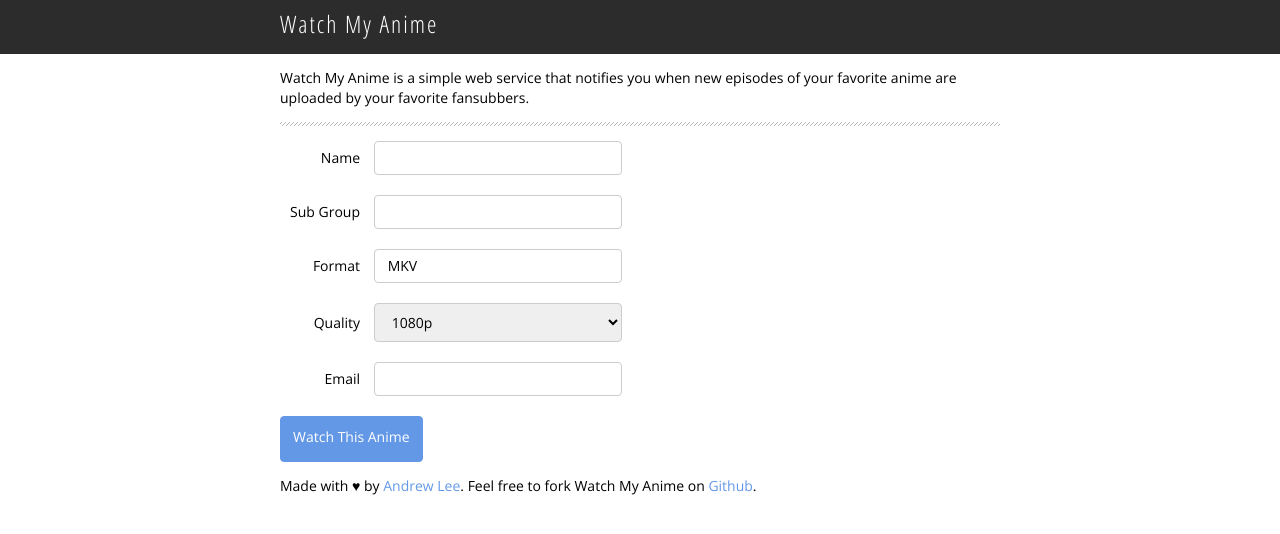
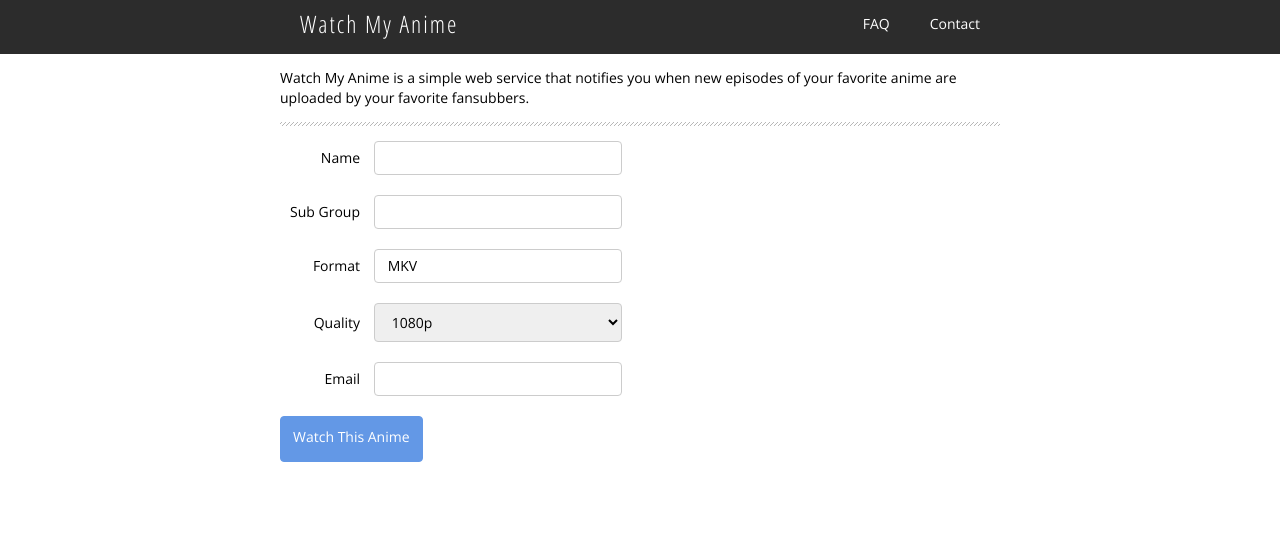
Before and after one commit to WildAndrewLee/Watch-My-Anime, a Flask app: page / in a window 1280 px wide. Shown: the top 534 px of the page. Run offline with Flask 2, Linux system fonts and the light colour scheme; parts of the project's set-up code (start-up, migrations or seed data) failed here and were passed over; some libraries are stand-ins or nearby versions.

Commit message:
Added more pages fixed some stuff.

```diff
--- a/app.py
+++ b/app.py
@@ -38,6 +38,20 @@ def unsubscribe(h):
 	return redirect('/')
 
 '''
+Render FAQ
+'''
+@app.route('/faq', methods = ['GET'])
+def faq():
+	return render_template('faq.html', title = 'Frequently Asked Questions')
+
+'''
+Render Contact
+'''
+@app.route('/contact', methods = ['GET'])
+def contact():
+	return render_template('contact.html', title = 'Contact')
+
+'''
 Render Index Page
 '''
 @app.route('/', methods = ['GET', 'POST'])
--- a/static/style.css
+++ b/static/style.css
@@ -26,10 +26,15 @@ a:hover {
 	background: #2C2C2C;
 }
 
-#top header {
-	padding: 14px 0px 20px;
+#top div {
 	max-width: 720px;
 	margin: 0px auto;
+	display: flex;
+	justify-content: space-between;
+}
+
+#top header, #top nav {
+	display: inline-block;
 }
 
 #top header h2 {
@@ -39,6 +44,20 @@ a:hover {
 	color: #fff;
 	letter-spacing: 2px;
 	margin: 0px;
+}
+
+#top a {
+	padding: 14px 20px 0px;
+	color: #fff !important;
+	border: none !important;
+	height: 54px;
+	display: inline-block;
+	box-sizing: border-box;
+	transition: 0.1s background;
+}
+
+#top a:hover {
+	background: #3e3e3e;
 }
 
 #main {
--- a/templates/layout.html
+++ b/templates/layout.html
@@ -7,9 +7,14 @@
 	</head>
 	<body>
 		<section id="top">
-			<header>
-				<h2>Watch My Anime</h2>
-			</header>
+			<div>
+				<header>
+					<h2><a href="/">Watch My Anime</a></h2>
+				</header>
+				<nav>
+					<a href="/faq">FAQ</a><a href="/contact">Contact</a>
+				</nav>
+			</div>
 		</section>
 		<section id="main">
 			{% with messages = get_flashed_messages() %}
@@ -24,10 +29,6 @@
 				{% endif %}
 			{% endwith %}
 			{% block content %}{% endblock %}
-			<p>
-				Made with &#9829; by <a href="http://wildandrewlee.com">Andrew Lee</a>.
-				Feel free to fork Watch My Anime on <a href="https://github.com/WildAndrewLee/Watch-My-Anime">Github</a>.
-			</p>
 		</section>
 	</body>
 </html>
```
Also changed, not shown: templates/contact.html (added, +13 -0 lines), templates/faq.html (added, +45 -0 lines).
